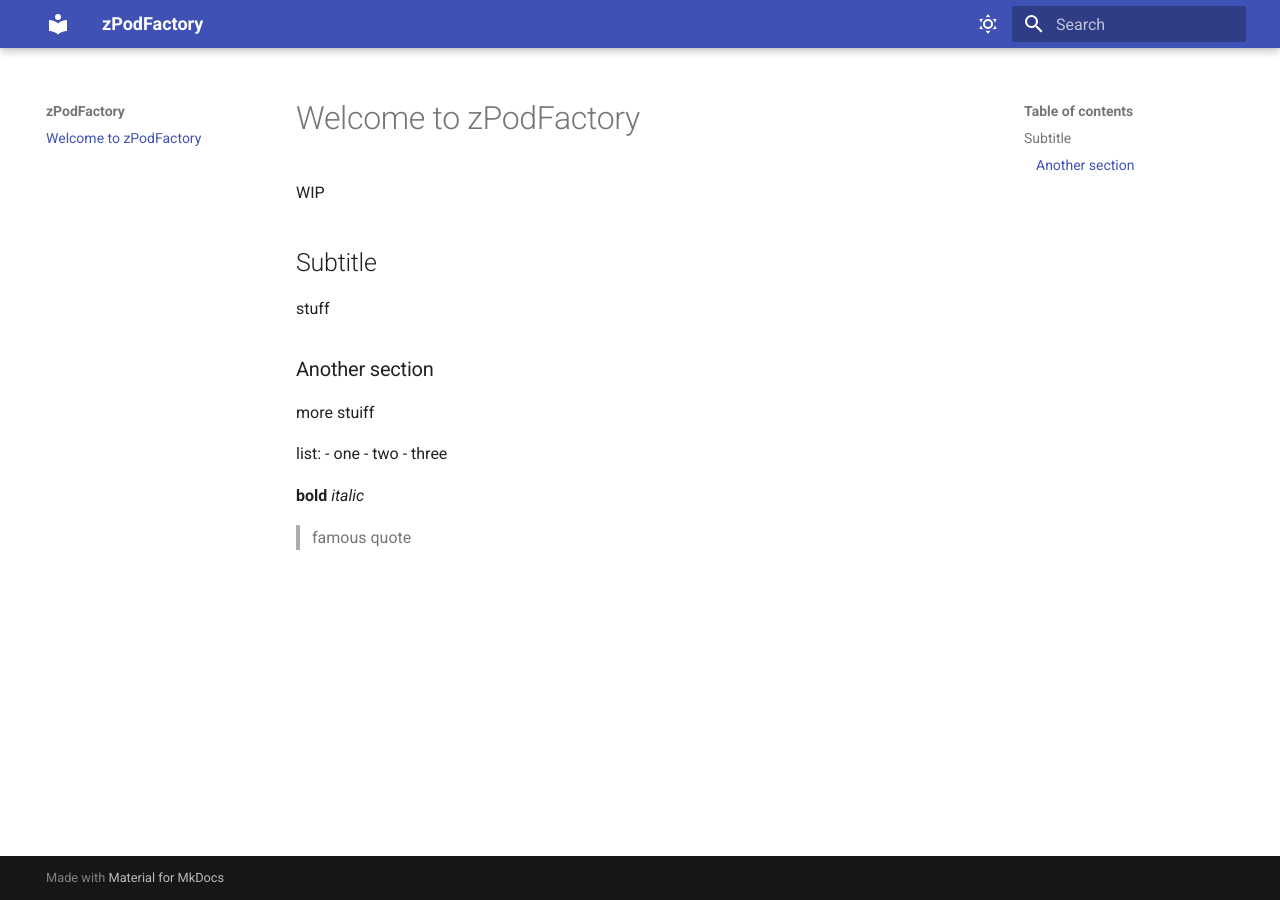
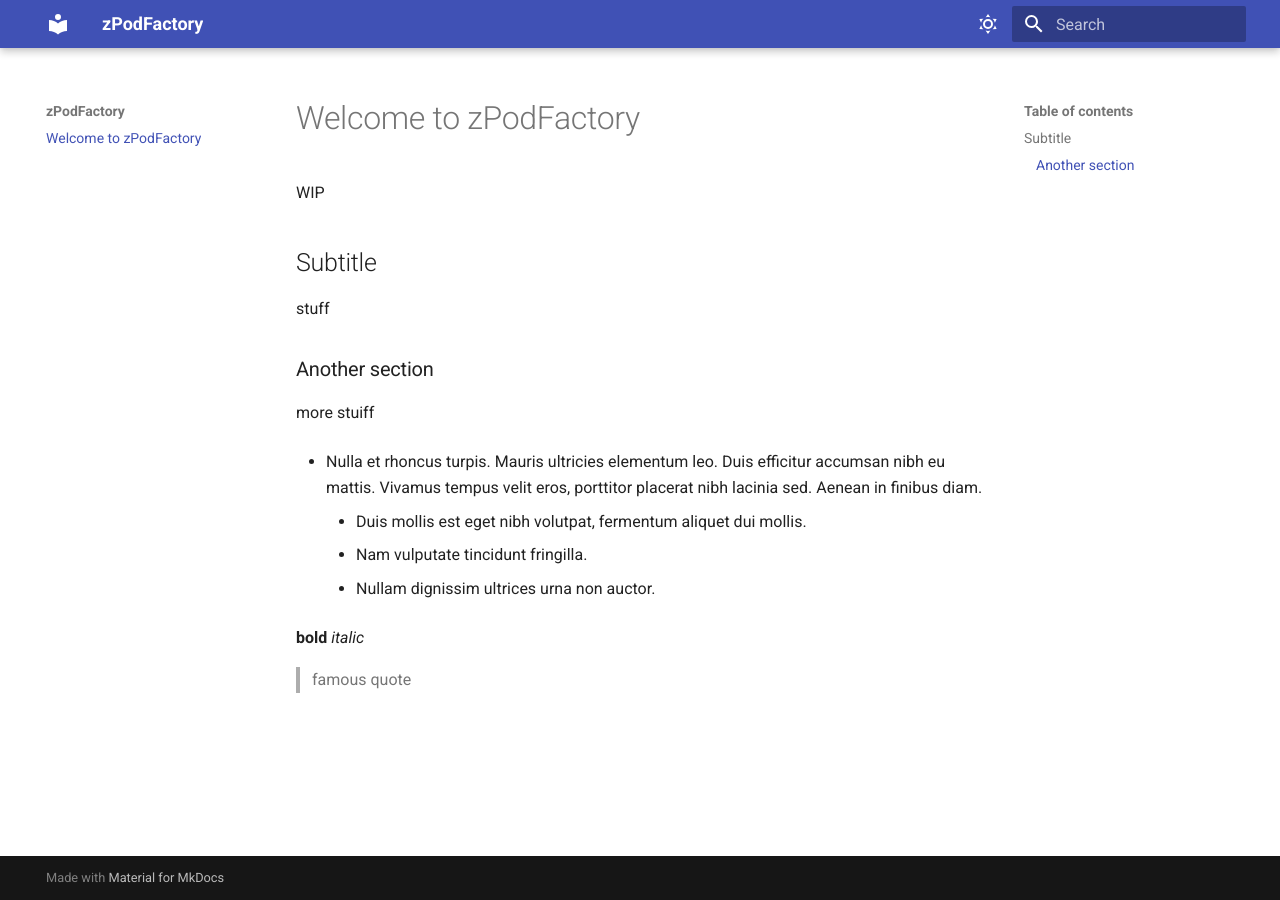
Before and after one commit to zPodFactory/zpodfactory.github.io, an MkDocs documentation site: the page built from docs/index.md, in a window 1280 px wide. Built offline with MkDocs 1.6.1 and Material for MkDocs 9.7.7, drawn with Linux system fonts in a browser that asks for light colours.

Commit message:
better list
Signed-off-by: Timo Sugliani <timo.sugliani@gmail.com>

```diff
--- a/docs/index.md
+++ b/docs/index.md
@@ -10,10 +10,14 @@ stuff
 
 more stuiff
 
-list:
-- one
-- two
-- three
+- Nulla et rhoncus turpis. Mauris ultricies elementum leo. Duis efficitur
+  accumsan nibh eu mattis. Vivamus tempus velit eros, porttitor placerat nibh
+  lacinia sed. Aenean in finibus diam.
+
+    * Duis mollis est eget nibh volutpat, fermentum aliquet dui mollis.
+    * Nam vulputate tincidunt fringilla.
+    * Nullam dignissim ultrices urna non auctor.
+
 
 **bold**
 *italic*
```
